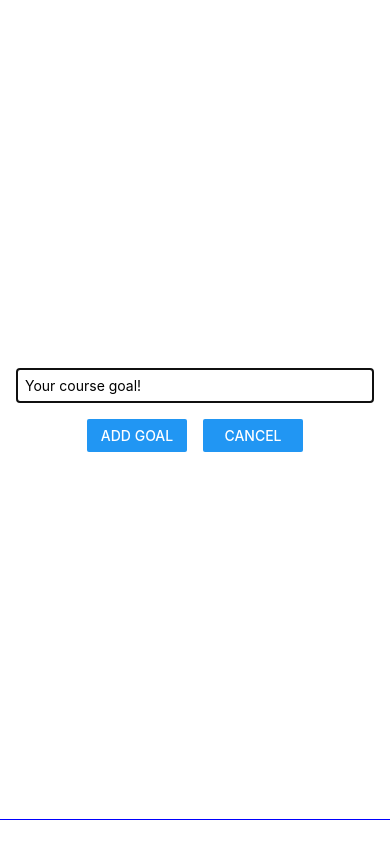
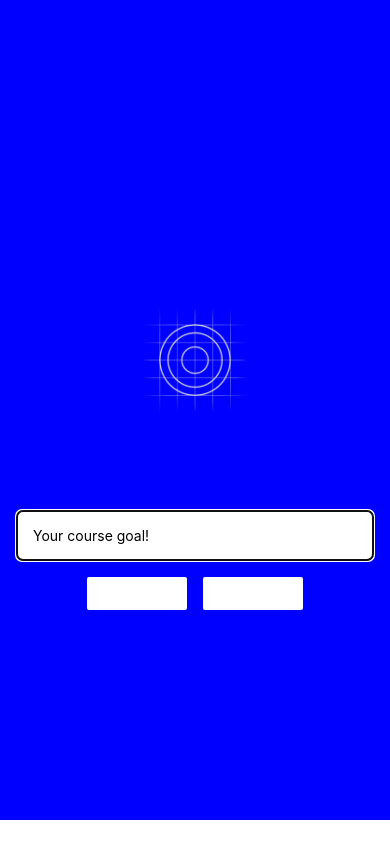
Before and after one commit to petdevelop/expo-counter, a React Native app: screen / in a window 390 px wide. Both pictures are taken after a click on the button "ADD NEW GOAL". Built offline with nearby package versions, Linux system fonts and the light colour scheme.

Commit message:
added image

```diff
--- a/App.js
+++ b/App.js
@@ -1,4 +1,3 @@
-import { StyleSheet } from 'react-native';
 import Goals from './components/Goals'
 
 import { store } from './redux/store'
@@ -7,17 +6,7 @@ import { Provider } from 'react-redux'
 export default function App() {
   return (
     <Provider store={store}>
-      {/* <Counter /> */}
       <Goals/>
     </Provider>
   );
 }
-
-const styles = StyleSheet.create({
-  container: {
-    flex: 1,
-    backgroundColor: '#fff',
-    alignItems: 'center',
-    justifyContent: 'center',
-  },
-});
--- a/app.json
+++ b/app.json
@@ -6,6 +6,7 @@
     "orientation": "portrait",
     "icon": "./assets/icon.png",
     "userInterfaceStyle": "light",
+    "backgroundColor": "blue",
     "splash": {
       "image": "./assets/splash.png",
       "resizeMode": "contain",
--- a/components/GoalInput.js
+++ b/components/GoalInput.js
@@ -1,5 +1,5 @@
 import { useState } from "react";
-import { StyleSheet, View, TextInput, Button, Modal } from "react-native"
+import { StyleSheet, View, TextInput, Button, Modal, Image } from "react-native"
 
 
 const GoalInput = ({onAddGoal, visible, endAddGoal}) => {
@@ -16,8 +16,8 @@ const GoalInput = ({onAddGoal, visible, endAddGoal}) => {
 
     return(
         <Modal visible={visible} animationType="slide">
-
             <View style={styles.inputContainer}>
+                <Image style={styles.image} source={require('../assets/images/splash.png')}/>
                 <TextInput
                     style={styles.textInput}
                     placeholder="Your course goal!"
@@ -27,10 +27,10 @@ const GoalInput = ({onAddGoal, visible, endAddGoal}) => {
 
                 <View style={styles.buttonContainer}>
                     <View style={styles.button}>
-                        <Button title="Add Goal" onPress={addGoalHandler}/>
+                        <Button title="Add Goal" onPress={addGoalHandler} color="white"/>
                     </View>
                     <View style={styles.button}>
-                        <Button title="Cancel" onPress={endAddGoal}/>
+                        <Button title="Cancel" onPress={endAddGoal} color="white"/>
                     </View>
                 </View>
             </View>
@@ -44,20 +44,24 @@ export default GoalInput
 const styles = StyleSheet.create({
     inputContainer: {
         flex: 1,
-        flexDirection: 'column',
         justifyContent: 'center',
         alignItems: 'center',
         marginBottom: 24,
         padding: 16,
-        borderBottomWidth: 1,
-        borderBottomColor: 'blue'
+        backgroundColor: 'blue'
+    },
+    image: {
+        width: 300,
+        height: 300
     },
     textInput: {
         borderWidth: 1,
-        borderColor: 'blue',
+        backgroundColor: 'white',
+        borderColor: 'white',
+        color: 'black',
+        borderRadius: 6,
         width: '100%',
-        // marginRight: 8,
-        padding: 8
+        padding: 16
     },
     buttonContainer: {
         flexDirection: 'row',
@@ -65,6 +69,7 @@ const styles = StyleSheet.create({
     },
     button: {
         width: 100,
-        marginHorizontal: 8
+        marginHorizontal: 8,
+        color: 'white'
     }
 })
--- a/components/GoalItem.js
+++ b/components/GoalItem.js
@@ -9,7 +9,6 @@ function GoalItem({text, onDeleteItem, id}) {
     return (
         <View style={styles.goalItem}>
             <Pressable
-                android_ripple={{color: 'blue'}}
                 onPress={deleteItemHandler}
                 style={({ pressed }) => pressed && styles.pressedItem}
             >
@@ -26,11 +25,11 @@ const styles = StyleSheet.create({
     goalItem: {
         margin: 8,
         borderRadius: 6,
-        backgroundColor: 'purple',
+        backgroundColor: 'white',
       },
     goalText: {
         padding: 8,
-        color: 'white'
+        color: 'blue'
     },
     pressedItem: {
         opacity: 0.5
--- a/components/Goals.js
+++ b/components/Goals.js
@@ -1,5 +1,6 @@
 import { useState } from 'react'
 import { StyleSheet, View, TextInput, Button, FlatList } from 'react-native'
+import { StatusBar } from 'expo-status-bar'
 
 import GoalItem from './GoalItem';
 import GoalInput from './GoalInput';
@@ -33,8 +34,10 @@ export default function Goals() {
     }
 
     return (
+        <>
+            <StatusBar style='light'/>
             <View style={styles.appContainer}>
-            <Button title='Add New Goal' color="purple" onPress={startAddGoalHandler}/>
+                <Button title='Add New Goal' color="white" onPress={startAddGoalHandler}/>
 
                 {modalIsVisible && <GoalInput visible={modalIsVisible} onAddGoal={onAddGoalHandler} endAddGoal={endAddGoalHandler}/>}
 
@@ -59,15 +62,17 @@ export default function Goals() {
                 </View>
 
             </View>
+        </>
+
     );
 }
 const styles = StyleSheet.create({
   appContainer: {
     flex: 1,
     paddingTop: 50,
-    paddingHorizontal: 16
+    paddingHorizontal: 16,
+    backgroundColor: 'blue'
   },
-
   goalsContainer: {
     flex: 5
   },
```
Also changed, not shown: assets/images/splash.png (added). Lines whose indentation alone changed are shown as unchanged.
